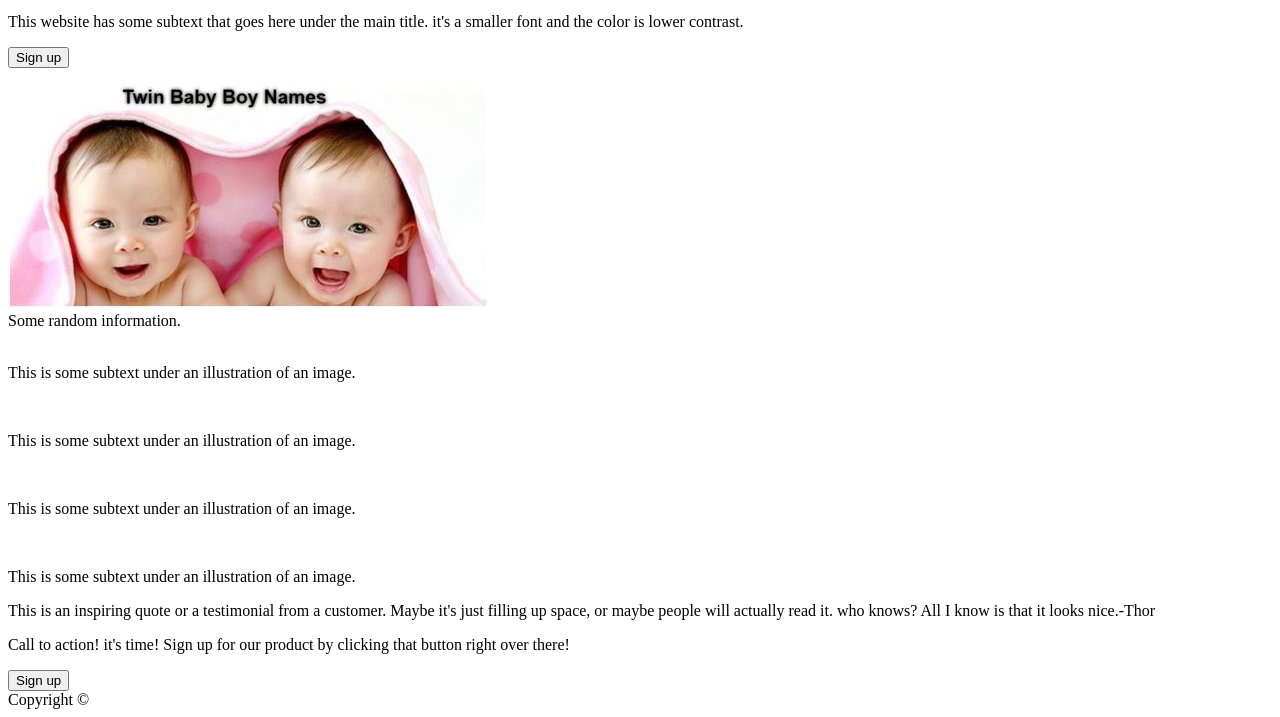
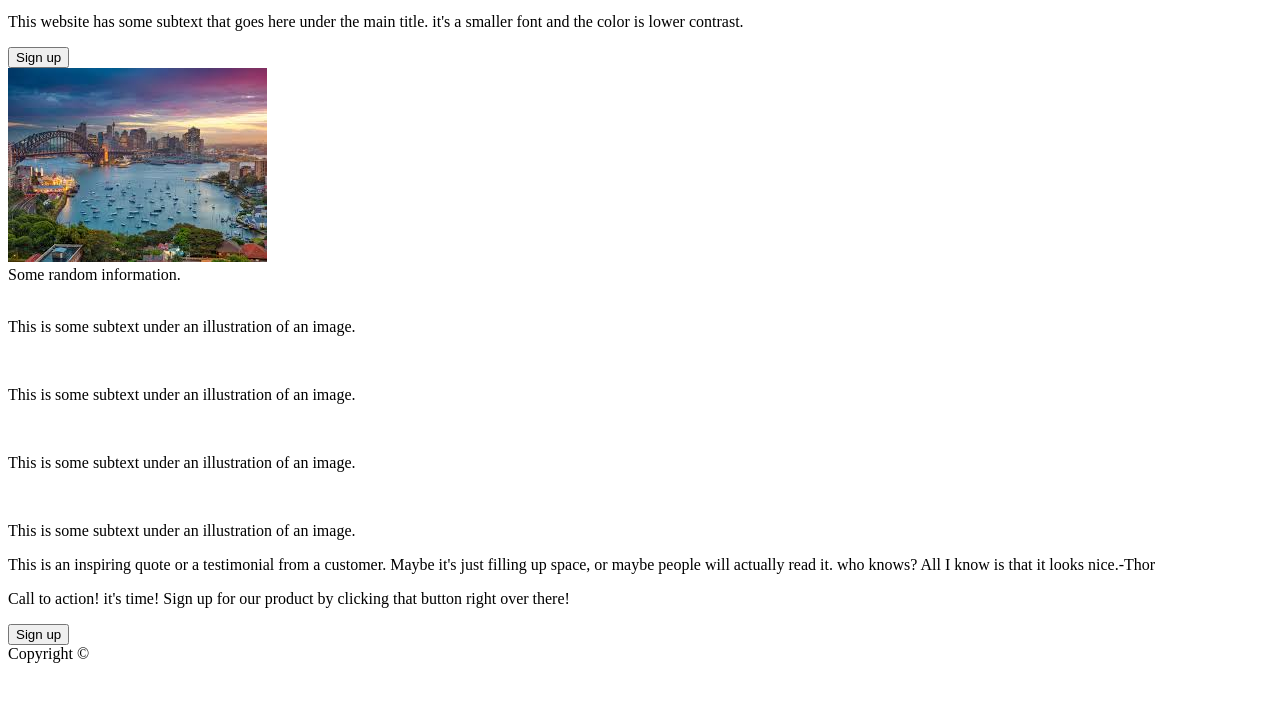
Before and after one commit to swapna100/Main-CSS-Project, a plain HTML site: page index.html in a window 1280 px wide. Shown: the part 133-850 px from the top of the page. After the commit the page ends 804 px from the top, so only its background shows below. Drawn offline with Linux system fonts and the light colour scheme.

Commit message:
update image

```diff
--- a/index.html
+++ b/index.html
@@ -28,7 +28,7 @@
             <p>This website has some subtext that goes here under the main title. it's a smaller font and the color is lower contrast.
 
             </p><button>Sign up</button>
-            <div id = "column2"><img src ="./image/Twin_Baby_Boy_Names_480x480.jpg" alt="image_here" ></div>
+            <div id = "column2"><img src ="./image/index_image.jpg" alt="image_here" ></div>
             </div>
         </section>
         <section id = "row2">
```
Also changed, not shown: image/Twin_Baby_Boy_Names_480x480.jpg (deleted), image/index_image.jpg (added).
